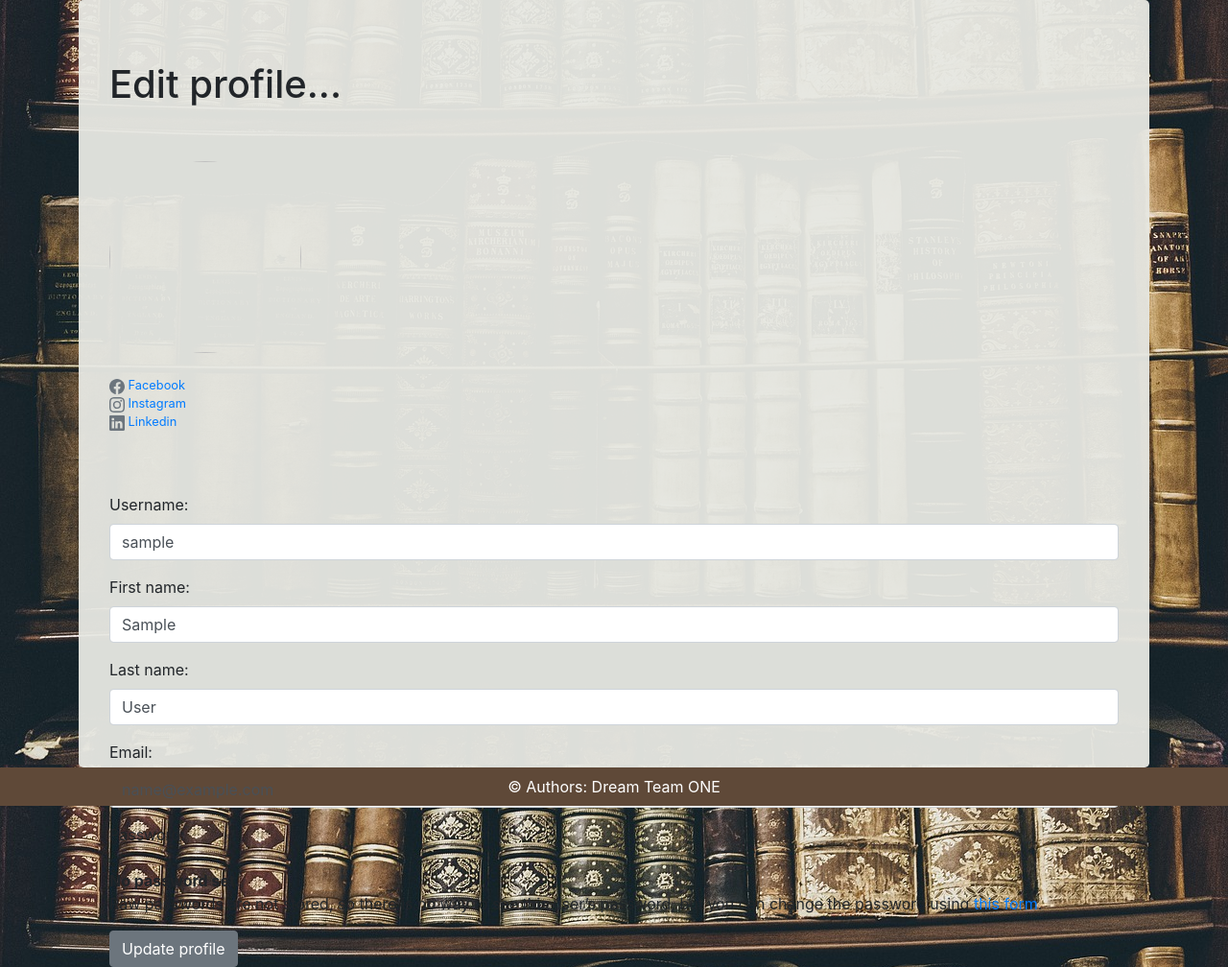
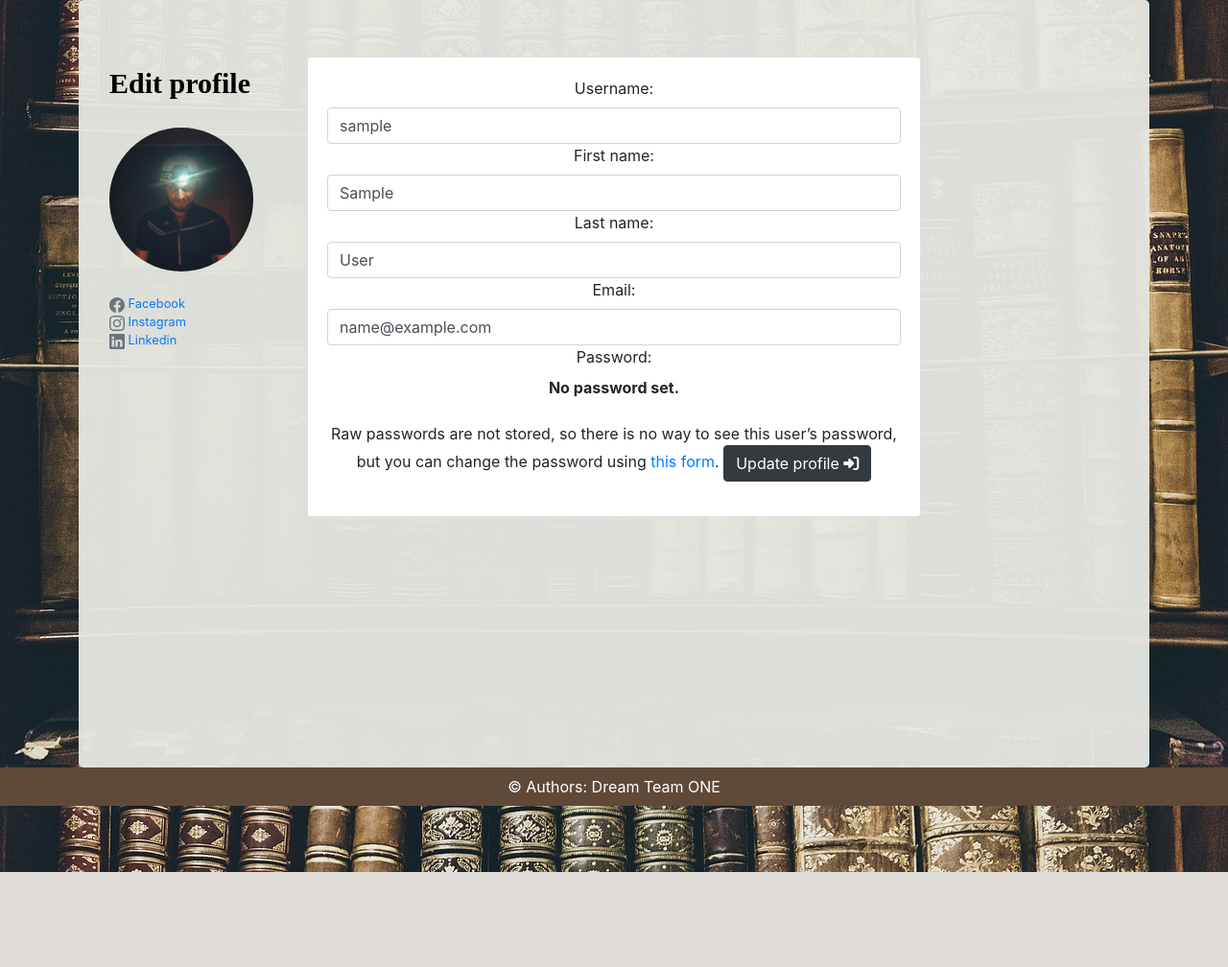
Before and after one commit to SDAgrupa1/house-library, a Django app: page /accounts/edit_profile/ in a window 1280 px wide. Shown: the part 56-1064 px from the top of the page at 96% size. After the commit the page ends 965 px from the top, so only its background shows below. Run offline with Django 3.2, Linux system fonts and the light colour scheme; the visitor is signed in with stand-in values (Sample User, id 1); some libraries are stand-ins or nearby versions.

Commit message:
KN-45-edit-profile-template

```diff
--- a/music_collection/accounts/templates/registration/edit_profile.html
+++ b/music_collection/accounts/templates/registration/edit_profile.html
@@ -1,13 +1,13 @@
 {% extends 'base.html' %}
 {% block title %}Edit profile{% endblock %}
 {% block content %}
+{% load static %}
+{% load bootstrap %}
 
 
-
-<h1>Edit profile...</h1>
+<span style="color: black; font-family: Century Gothic; font-size: 30px"><b>Edit profile</b></span>
 <br/><br/>
-
-<img src="{{user.profile.profile_pic}}", width = 200, height=200, class='rounded-circle'>
+<img class="element" src="{% static 'my_media/profile_pic/AWATAR.jpg' %}" alt="awatar">
 <br/><br/>
 
 <div>{{ user.profile.about_me }}</div>
@@ -29,15 +29,18 @@
 </p>
 
 <br/><br/>
-
+  <center>
+          <div class="card" style="width: 40rem; bottom: 370px;">
+          <div class="card-body">
 <div class="form-group">
     <form method="POST">
         {% csrf_token %}
-        {{ form.as_p }}
-        <button class="btn btn-secondary">Update profile</button>
+        {{ form|bootstrap}}
+        <button type="submit" class="btn btn-dark">Update profile</a>
+            <i class="fas fa-sign-in-alt"></i></i></button>
     </form>
 </div>
-
+  <center>
 
 
 
```
